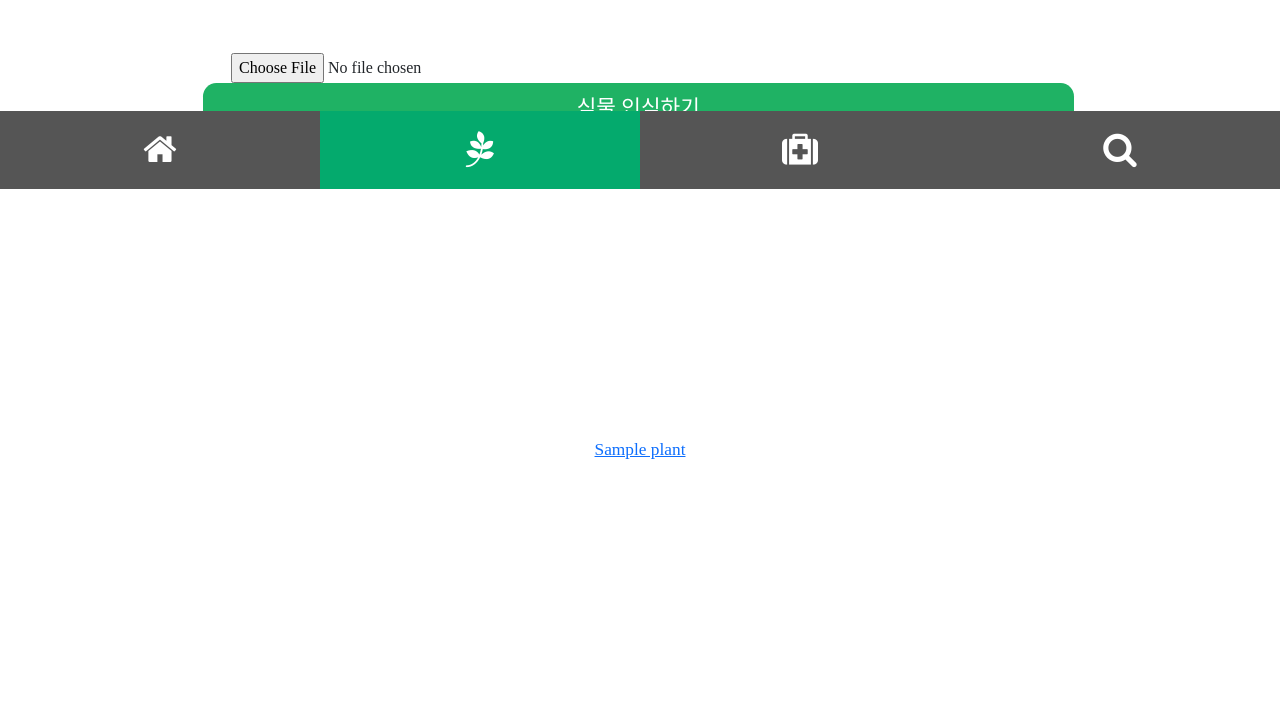
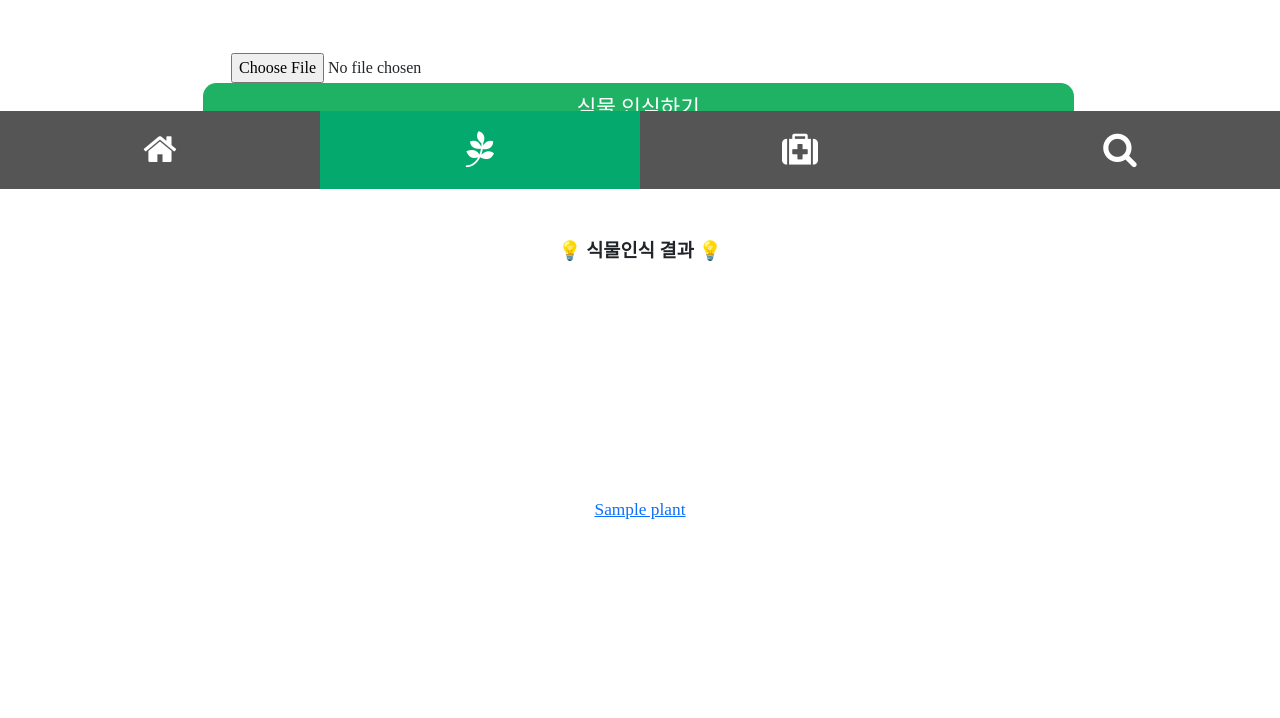
Before and after one commit to ujina123/Plant_recognition_project, a Django app: template web/finalproject/templates/plantimage/plantrecog.html in a window 1280 px wide. Shown: the part 611-1329 px from the top of the page. Before the commit the page ends 1070 px from the top, so only its background shows below. Run offline with Django 3.2, Linux system fonts and the light colour scheme; the template is opened without the code that fills it: most values are stand-ins (such as "Sample title", 1, 10 or a date in 2020); form fields are guessed from the names that the template uses; some web fonts are replaced.

Commit message:
css plantrecog 수정

```diff
--- a/web/finalproject/templates/plantimage/plantrecog.html
+++ b/web/finalproject/templates/plantimage/plantrecog.html
@@ -72,7 +72,7 @@
 <body>
     <script class="jsbin" src="https://ajax.googleapis.com/ajax/libs/jquery/1/jquery.min.js"></script>
     <div class="container">
-        <div class="file-upload" style="margin-bottom: 10%;">
+        <div class="file-upload" style="margin-bottom: 15%;">
             <h1 style="text-align: center; font-family: 'EliceDigitalBaeum-Bd'; margin-top: 9%;">촬영으로 정보 조회</h1>
             <br>
             <center><img src="{% static 'img/plantrecog.jpeg' %}" style="width: 80%; border-radius: 5pt; height: 26vh;"></center>
@@ -84,9 +84,11 @@
                 {{ form.image }}
                 <input type="submit" value="식물 인식하기" class="file-upload-btn" style="width: 92%; border-radius: 10pt; font-size:16pt; margin-left: -3%; margin-bottom: 8%;">
             </form>
+
             {% if plants %}
+                <div style="font-size:14pt; text-align: center; margin-top:2%;"><b>💡 식물인식 결과 💡</b><br><br></div>
                 {% for p in plants %}
-                    <div class="plant_item" style="background-color: white; text-align: center; margin: 0 auto; margin-bottom: 6%;">
+                    <div class="plant_item" style="width: 200px; height: 200px; background-color: white; text-align: center; margin: 0 auto; margin-bottom: 10%;"s>
                         <a href="/search/info/?id={{p.plantid}}">
                             <div class="plant_image" style="background-image: url({{p.url}})"></div>
                             <div>
--- a/web/finalproject/templates/search_app/search.html
+++ b/web/finalproject/templates/search_app/search.html
@@ -57,7 +57,7 @@
             font-family: 'Noto Sans KR', sans-serif;
         }
         .searchbar {
-            width: 75%;
+            width: 80%;
             border: 1px solid #04AA6D;
             padding: 5px;
             height: 2.5em;
```
